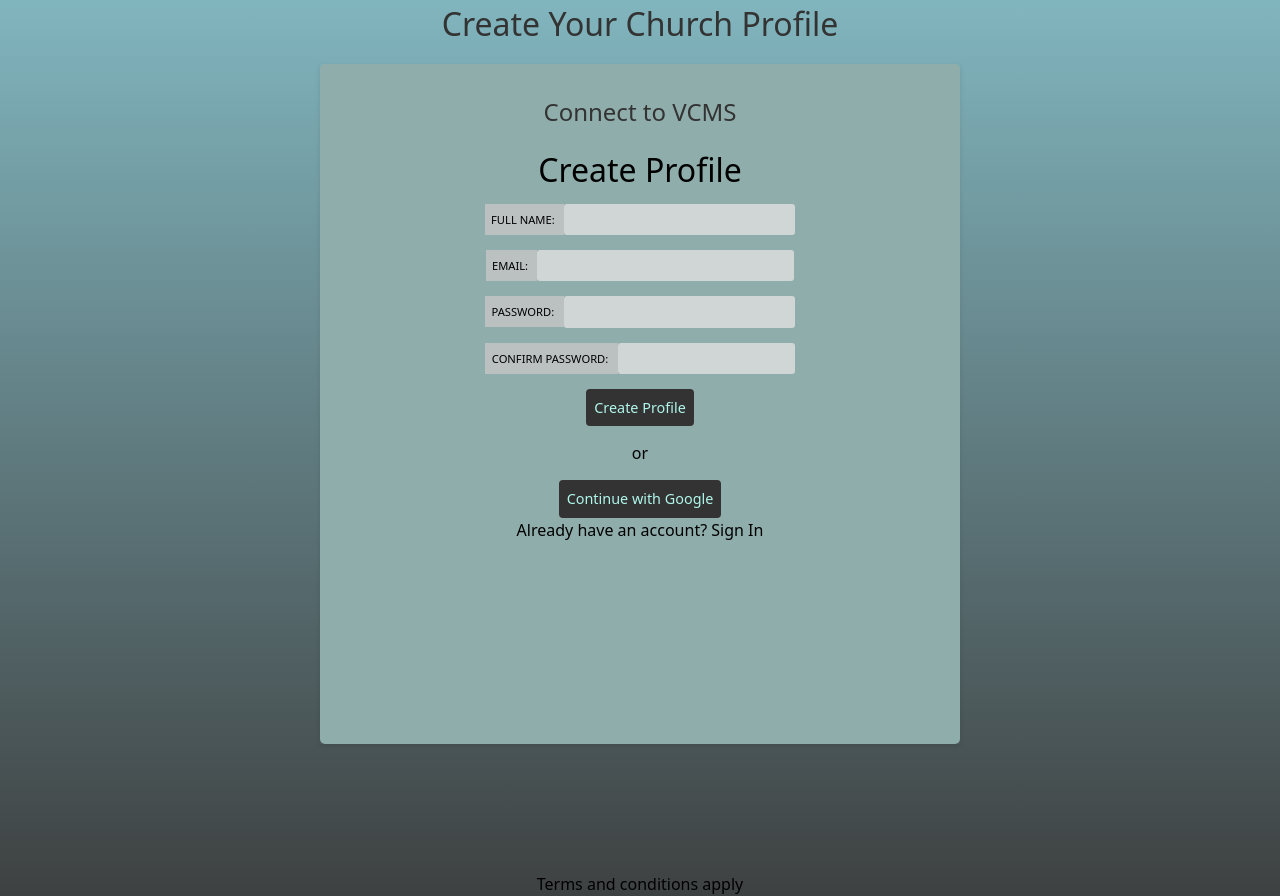
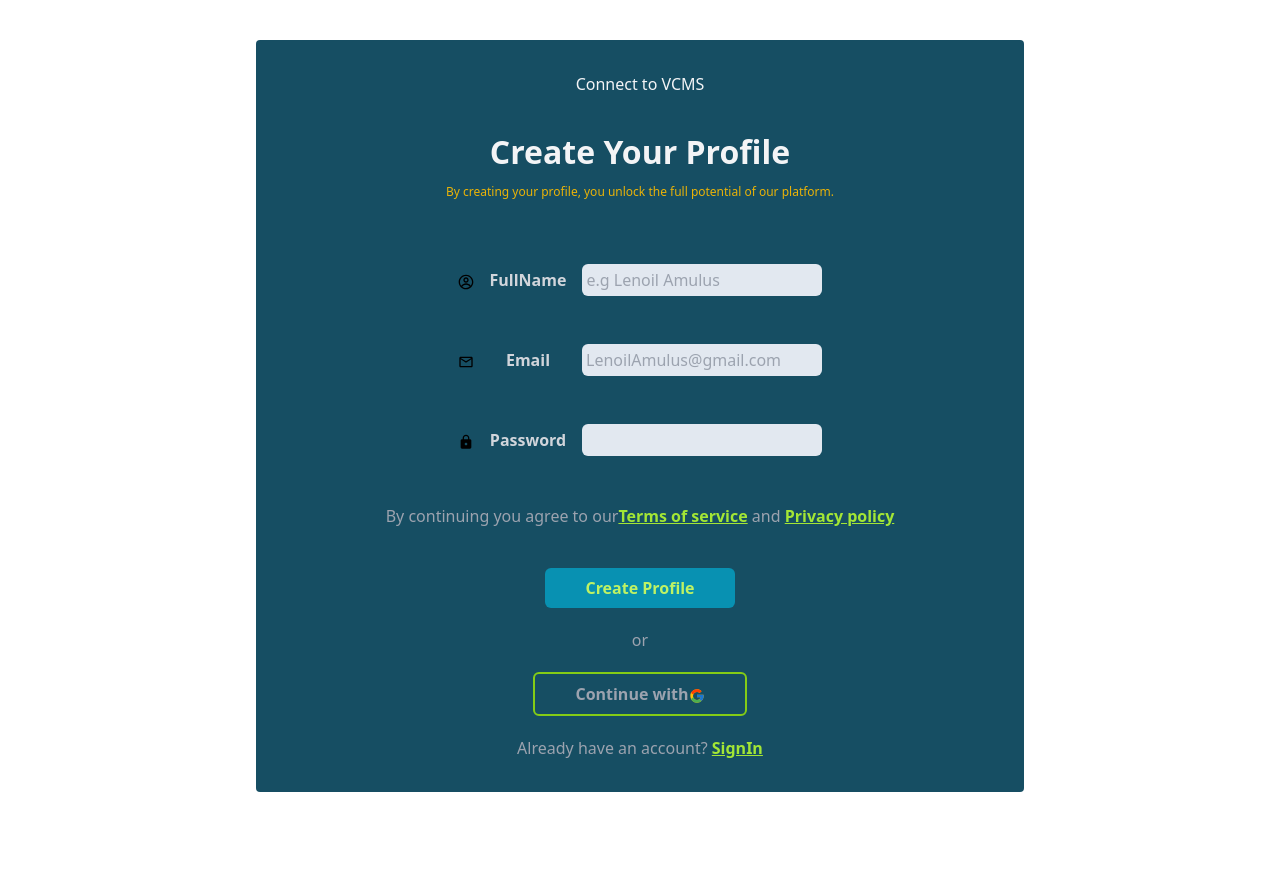
Before and after one commit to 120lennox/VirtualChurch-project, a React (Create React App) app: page / in a window 1280 px wide. After the commit the page ends 832 px from the top, so only its background shows below. Built offline with nearby package versions, Linux system fonts and the light colour scheme.

Commit message:
updated page appearance

```diff
--- a/package.json
+++ b/package.json
@@ -10,8 +10,10 @@
     "express": "^4.19.2",
     "react": "^18.3.0",
     "react-dom": "^18.3.0",
+    "react-icons": "^5.2.1",
     "react-scripts": "5.0.1",
-    "web-vitals": "^2.1.4"
+    "web-vitals": "^2.1.4",
+    "yup": "^1.4.0"
   },
   "scripts": {
     "start": "react-scripts start --watch",
--- a/public/index.html
+++ b/public/index.html
@@ -3,6 +3,7 @@
   <head>
     <meta charset="utf-8" />
     <link rel="icon" href="%PUBLIC_URL%/favicon.ico" />
+    <link href="https://fonts.googleapis.com/css2?family=Poppins:ital,wght@0,100;0,200;0,300;0,400;0,500;0,600;0,700;0,800;0,900;1,100;1,200;1,300;1,400;1,500;1,600;1,700;1,800;1,900&display=swap" rel="stylesheet">
     <meta name="viewport" content="width=device-width, initial-scale=1" />
     <meta name="theme-color" content="#000000" />
     <meta
--- a/src/App.js
+++ b/src/App.js
@@ -1,6 +1,6 @@
 import React, { useState } from 'react';
 import SignUpForm from './Singup-form';
-import './signup.css';
+
 
 const SignUpPage = () => {
   // Define state variables using useState
@@ -37,8 +37,8 @@ const SignUpPage = () => {
 
   return (
     <body>
-    <div className= "style">
-      <h1>Create Your Church Profile</h1>
+    <div className= "style w-auto text-4x1 h-screen text-center items-center justify-center bg-cyan-950  ">
+      <h1 className="text-4x10">Create Your Church Profile</h1>
       {message && <p>{message}</p>}
       <SignUpForm onSubmit={handleSignUp} />
 
--- a/src/Singup-form.js
+++ b/src/Singup-form.jsx
@@ -1,11 +1,14 @@
+//importing react and react hoooks.
 import React, { useState, useRef } from 'react';
 
+/*signUpForm component definition with onSubmit as argument
+ which will be called when form is submitted*/
 const SignUpForm = ({ onSubmit }) => {
-  // Definition of state variables using useState
+  /* Definition of state variables which will store user input
+   using the useState hook*/
   const [fullName, setFullName] = useState('');
   const [email, setEmail] = useState('');
   const [password, setPassword] = useState('');
-  const [confirmPassword, setConfirmpassword] = useState('');
   const [errors, setErrors] = useState({});
 
 //Function to handle user input change.
@@ -41,18 +44,21 @@ const SignUpForm = ({ onSubmit }) => {
     if (!email) newErrors.email = 'Email is required.';
     else if (!/^[^@]+@[^@]+\.[^@]+$/.test(email)) newErrors.email = 'Invalid email format.';
     if (!password) newErrors.password = 'Password is required.';
-    if(password.length < 8) newErrors.password = 'password must be atleast 8 characters long';
-    if(confirmPassword !== password) newErrors.confirmPassword = 'Password does not match';
+    else if(password.length < 8) newErrors.password = 'password must be atleast 8 characters long';
 
-    // If no errors, call the parent component function
-    if (Object.keys(newErrors).length === 0) {
+
+    // If there are errors, update the state with the new errors
+    if (Object.keys(newErrors).length > 0) {
+      setErrors(newErrors)
+    }else{
+      // if there are no errors, cll the parent component function.
       onSubmit({ fullName, email, password });
     }
   };
 
   return (
 
-    <div className="container">
+    <div className=" Container flex flex-col mb-5 px-30 bg-cyan-800  ">
         <form onSubmit={handleSubmit}>
                <hearder>
         <h2>Connect to VCMS</h2>
@@ -61,7 +67,7 @@ const SignUpForm = ({ onSubmit }) => {
 
      <div className="input_space">
     <p>
-     <label htmlFor="FullName-L">Full Name: </label>
+     <label htmlFor="FullName">Full Name: </label>
       <input
         type="text"
         id="fullName"
@@ -69,18 +75,18 @@ const SignUpForm = ({ onSubmit }) => {
         onChange={(e) => setFullName(e.target.value)}
       /></p>
 
-      {errors.fullName && <p>{errors.fullName}</p>}
+      {errors.fullName && <p class="error">{errors.fullName}</p>}
 
-     <p> <label htmlFor="Email-L">Email: </label>
+     <p> <label htmlFor="Email">Email: </label>
       <input
         type="email"
         id="email"
         value={email}
         onChange={(e) => setEmail(e.target.value)}
       /></p>
-      {errors.email && <p>{errors.email}</p>}
+      {errors.email && <p class="error">{errors.email}</p>}
 
-      <p><label htmlFor="Password-L">Password: </label>
+      <p><label htmlFor="Password">Password: </label>
       <input
         type="password"
         id="password"
@@ -88,16 +94,9 @@ const SignUpForm = ({ onSubmit }) => {
         onChange={(e) => setPassword(e.target.value)}
         ref={passwordRef}
       /></p>
-      {errors.password && <p>{errors.password}</p>}
+      {errors.password && <p class="error">{errors.password}</p>}
 
-      <p><label htmlFor="confirmPassword-L">Confirm Password: </label>
-      <input
-        type="password"
-        id="confirm-password"
-        value={confirmPassword}
-        onChange={(e) => setConfirmpassword(e.target.value)}
-        /></p>
-      {errors.confirmPassword && <p>{errors.confirmPassword}</p>}
+
 
      <p> <button type="submit">Create Profile</button></p>
      <p>or</p>
--- /dev/null
+++ b/src/dashboard101.jsx
@@ -0,0 +1,16 @@
+import React from "react";
+import { FaCircleUser } from "react-icons/fa6";
+
+const MemberReg = () => {
+    return(
+        <div className="flex fex-row items-start space-x-8">
+            <div className="flex w-2/5 mt-10 mb-10 mx-5 h-60 flex-col items-center rounded-lg bg-gray-600 ">
+                <div className="mt-20"><FaCircleUser className="flex custom-size" /> </div>
+                <div className="mt-3 "></div>
+            </div>
+            <div className="flex w-3/5 mt-10 mb-10 "></div>
+        </div>
+    );
+}
+
+export default MemberReg;
--- a/src/index.js
+++ b/src/index.js
@@ -1,14 +1,16 @@
 import React from 'react';
 import ReactDOM from 'react-dom/client';
 import './index.css';
-import App from './App';
+import MemberReg from './dashboard101';
+import Signup from './practiceForm';
 import reportWebVitals from './reportWebVitals';
+
 
 const root = ReactDOM.createRoot(document.getElementById('root'));
 root.render(
-  <React.StrictMode>
-    <App />
-  </React.StrictMode>
+  //<React.StrictMode>
+    < Signup  />
+  //</React.StrictMode>
 );
 
 // If you want to start measuring performance in your app, pass a function
--- /dev/null
+++ b/src/practiceForm.jsx
@@ -0,0 +1,115 @@
+import { CgProfile } from "react-icons/cg";
+import { MdLock } from "react-icons/md";
+import { MdOutlineMailOutline } from "react-icons/md";
+import { FcGoogle } from "react-icons/fc";
+import React, { useState, useRef } from 'react';
+
+/*signUpForm component definition with onSubmit as argument
+ which will be called when form is submitted*/
+
+const Signup = ({ onSubmit }) => {
+     /* Definition of state variables which will store user input
+   using the useState hook*/
+  const [fullName, setFullName] = useState('');
+  const [email, setEmail] = useState('');
+  const [password, setPassword] = useState('');
+  const [errors, setErrors] = useState({});
+
+//Function to handle user input change.
+  const handleInputChange = (e) => {
+    const { name, value } = e.target;
+    switch (name) {
+      case 'fullName':
+        setFullName(value);
+        break;
+      case 'email':
+        setEmail(value);
+        break;
+      case 'password':
+        setPassword(value);
+        break;
+
+      default:
+        break;
+    }
+  };
+  // Creation of  a reference to the password input field
+  const passwordRef = useRef();
+
+  // Function to handle form submission
+  const handleSubmit = (e) => {
+    e.preventDefault();
+
+    // validating user input, making sure the user inputs the right format on feilds.
+    const newErrors = {};
+    const fullNameRegex = /^[A-Z][a-z]+\s[A-Z][a-z]+$/;
+    if (!fullName) newErrors.fullName = 'Full name is required.';
+    else if (!fullNameRegex.test(fullName))newErrors.fullName ='First and second name should start with a capital letter';
+    if (!email) newErrors.email = 'Email is required.';
+    else if (!/^[^@]+@[^@]+\.[^@]+$/.test(email)) newErrors.email = 'Invalid email format.';
+    if (!password) newErrors.password = 'Password is required.';
+    else if(password.length < 8) newErrors.password = 'password must be atleast 8 characters long';
+
+
+    // If there are errors, update the state with the new errors
+    if (Object.keys(newErrors).length > 0) {
+      setErrors(newErrors)
+    }else{
+      // if there are no errors, cll the parent component function.
+      onSubmit({ fullName, email, password });
+    }
+  };
+
+    return  (
+        <div className="flex justify-center items-center h-full">
+            <div className="container w-3/5 justify-center items-center flex flex-col bg-cyan-900 rounded mx-auto mt-10 mb-10 px-1 py-8  ">
+                <div><p className="text-gray-100 mb-8 text-4x1 ">Connect to VCMS</p> </div>
+                <div><p className="text-gray-100 text-poppins-700 font-bold  mb-2 text-custom-size">Create Your Profile</p></div>
+                <div><p className="text-yellow-500 text-xs sm:text-4x1 ">By creating your profile, you unlock the full potential of our platform. </p></div>
+                <div className="space-x-4 mt-16">
+                   <CgProfile className="inline-block gray-300"/>
+                   <label className=" FullName inline-block text-gray-300 text-poppins-700 text-3x1 font-semibold ">FullName</label>
+                   <input className="inline-block py-1 px-1 w-60 rounded-md outline-none bg-slate-200 " type="text" id="First Name" placeholder="e.g Lenoil Amulus" onChange={(e) => setFullName(e.target.value)} value={fullName}></input>
+                   <div className="mt-1 justify-center flex items-center mb-1 ">
+                   {errors.fullName && <p className=" text-orange-600" >{errors.fullName}</p>}
+                   </div>
+                    </div>
+                    <div className="space-x-8 mt-10 mx-4 ">
+                   <MdOutlineMailOutline className="inline-block"/>
+                   <label className=" Email inline-block text-gray-300 text-poppins-700 text-3x1 font-semibold ">Email</label>
+                   <input className="inline-block py-1 px-1 w-60 rounded-md outline-none  bg-slate-200 " type="text" id="Email" placeholder="LenoilAmulus@gmail.com" onChange={(e) => setEmail(e.target.value)} value={email}></input>
+                   <div className="mt-1 justify-center flex items-center mb-1 ">
+                   {errors.email && <p class=" text-orange-600 ">{errors.email}</p>}
+                   </div>
+                    </div>
+                    <div className="space-x-4 mt-10  ">
+                    <MdLock className="inline-block"/>
+                   <label className=" Password inline-block text-gray-300 text-poppins-700 text-3x1 font-semibold ">Password</label>
+                   <input className="inline-block py-1 px-1 w-60 rounded-md outline-none  bg-slate-200 " type="password" id="Password" onChange={(e) => setPassword(e.target.value)} ref={passwordRef} value={password} htmlFor="Passord"></input>
+                    <div className="mt-1 justify-center flex items-center mb-1">
+                   {errors.password && <p class=" text-orange-600 ">{errors.password}</p>}
+                   </div>
+                    </div>
+                    <div className="mt-10">
+                        <p className="text-gray-400">By continuing you agree to our<a className="font-bold text-lime-400 underline"  href='#'>Terms of service</a> and <a className="font-bold text-lime-400 underline" href="#"> Privacy policy</a></p>
+                    </div>
+                    <div>
+                        <button className="flex flex-row items-center bg-cyan-600 rounded-md mt-10  py-2 px-10 mb-5 hover:scale-90 duration-200 ease-in-out" type="submit" ><p className="font-semibold text-lime-300" onClick={handleSubmit}>Create Profile</p></button>
+
+                    </div>
+                    <div>
+                    <p className="text-gray-400 mb-5">or</p>
+                    </div>
+                    <div>
+                    <button className=" flex flex-row items-center border-lime-500 border-2 bg-transparent outline-4 rounded-md py-2 px-10  hover:scale-90 duration-200 ease-in-out"><p className="text-gray-400 font-semibold ">Continue with<FcGoogle className="inline-block" /></p></button>
+                    </div>
+                    <div>
+                        <p className="text-gray-400 mt-5">Already have an account? <a href="#" className="font-bold underline text-lime-400  ">SignIn</a></p>
+                    </div>
+
+            </div>
+        </div>
+
+    );
+};
+export default Signup;
--- a/src/signup.css
+++ b/src/signup.css
@@ -1,10 +1,8 @@
-
-
 .style{
   width:auto;
   height:100%;
   text-align:center ;
-  background-image:linear-gradient(to bottom, rgb(129, 181, 190), rgb(62, 65, 65));
+  background-color: rgb(9, 150, 150);
   align-items: center;
   justify-content: center;
 
@@ -18,13 +16,10 @@ h1  {
 
 .container {
   width: 80vh;
-  height: 85vh;
-  box-sizing: border-box;
+  height: 95vh;
   display: inline-flex;
   flex-direction: column;
-  justify-content:center;
-  align-items:center;
-  background-color: #8fadab;
+  background-color: rgb(5, 131, 131);
   margin-bottom: 10%;
   border-radius: 5px;
   h2 {
@@ -38,24 +33,19 @@ h1  {
     margin-bottom:10px;
   }
 
-
-
   p{
     margin-bottom:15px
 
   }
-
 
   }
 
   .container form {
     display: flex;
     flex-direction: column;
-    color:linear-gradient(to top, rgb(76, 153, 172), rgb(80, 127, 141));
     padding:30px;
-    box-shadow:0 2px 5px rgba(0, 0, 0, 0.1);
-    width: 80vh;
-    height: 110vh;
+    width: 75vh;
+    height: 70vh;
     align-items: center ;
   }
 
@@ -69,7 +59,7 @@ h1  {
       outline:none;
       background-color: #d0d6d6;
       padding-bottom: 0.4rem;
-      justify-content: left;
+
 
     }
 
@@ -80,7 +70,7 @@ h1  {
       outline:none;
       background-color: #d0d6d6;
       padding-bottom: 0.4rem;
-      justify-content: left;
+
 
     }
 
@@ -92,7 +82,7 @@ h1  {
       outline:none;
       background-color: #d0d6d6;
       padding-bottom: 0.4rem;
-      justify-content: left;
+
 
     }
 
@@ -103,7 +93,7 @@ h1  {
       outline:none;
       background-color: #d0d6d6;
       padding-bottom: 0.4rem;
-      justify-content: left;
+
 
     }
 
@@ -135,7 +125,7 @@ h1  {
     background-color: #444;
   }
 
-  .errors {
+  .error {
     color: red;
     font-size: 0.7rem;
     font-weight:bold;
```
Also changed, not shown: tailwind.config.js (+5 -2 lines), 1 other file (tests, documents, lock files or other folders).
